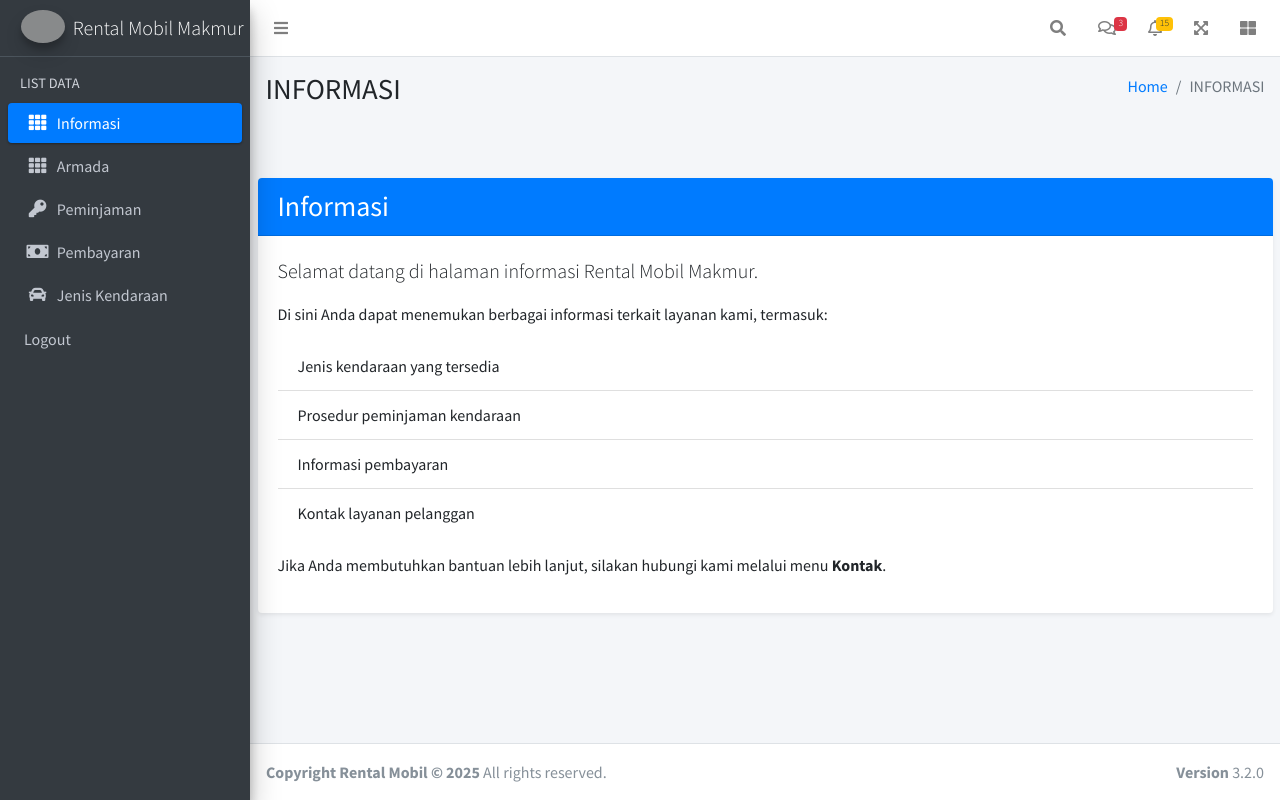
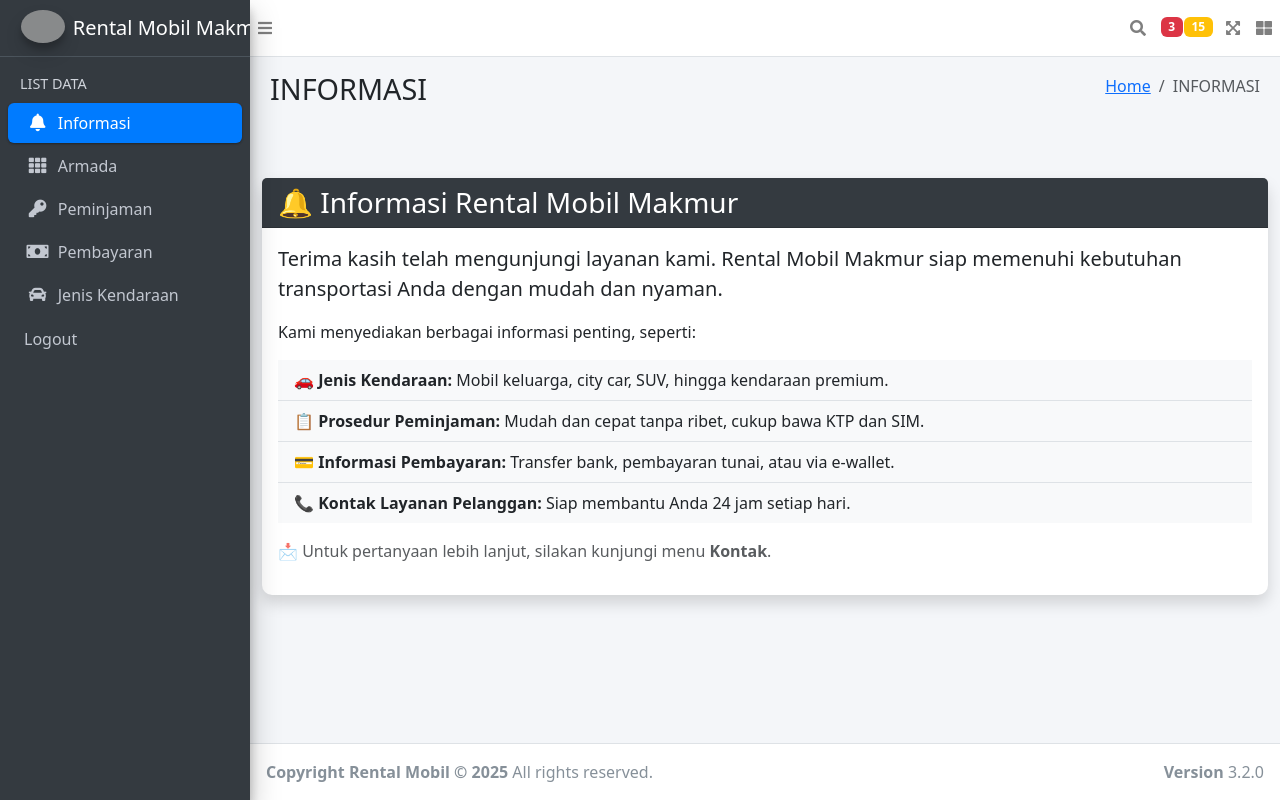
Before and after one commit to zainabaznur/rental_mobil, a PHP site: page /index.php?url=informasi in a window 1280 px wide. Run offline with PHP 8.4, Linux system fonts and the light colour scheme; the visitor is signed in with stand-in values (Sample User, id 1); some libraries are stand-ins or nearby versions; grey boxes are pictures that could not be loaded.

Commit message:
update logo informasi

```diff
--- a/Layouts/navbar.php
+++ b/Layouts/navbar.php
@@ -169,7 +169,7 @@
                 <li class="nav-header">LIST DATA</li>
                 <li class="nav-item">
                     <a href="./?url=informasi" class="nav-link <?php echo $activeUrl === 'informasi' ? 'active' : ''; ?>">
-                    <i class="nav-icon fas fa-th"></i> <!-- Icon for Periksa -->
+                    <i class="nav-icon fas fa-bell"></i> <!-- Icon for Periksa -->
                         <p>Informasi</p>
                     </a>
                 </li>
--- a/views/informasi.php
+++ b/views/informasi.php
@@ -1,19 +1,48 @@
 <!-- filepath: c:\xampp\htdocs\rental_mobil\views\informasi.php -->
-<div class="container mt-5">
-    <div class="card shadow-sm">
-        <div class="card-header bg-primary text-white">
-            <h3 class="mb-0">Informasi</h3>
-        </div>
-        <div class="card-body">
-            <p class="lead">Selamat datang di halaman informasi Rental Mobil Makmur.</p>
-            <p>Di sini Anda dapat menemukan berbagai informasi terkait layanan kami, termasuk:</p>
-            <ul class="list-group list-group-flush">
-                <li class="list-group-item">Jenis kendaraan yang tersedia</li>
-                <li class="list-group-item">Prosedur peminjaman kendaraan</li>
-                <li class="list-group-item">Informasi pembayaran</li>
-                <li class="list-group-item">Kontak layanan pelanggan</li>
-            </ul>
-            <p class="mt-3">Jika Anda membutuhkan bantuan lebih lanjut, silakan hubungi kami melalui menu <strong>Kontak</strong>.</p>
+<!DOCTYPE html>
+<html lang="id">
+<head>
+    <meta charset="UTF-8">
+    <meta name="viewport" content="width=device-width, initial-scale=1.0">
+    <title>Informasi Rental Mobil Makmur</title>
+    <link href="https://cdn.jsdelivr.net/npm/bootstrap@5.3.0/dist/css/bootstrap.min.css" rel="stylesheet">
+    <style>
+        body {
+            background-color: #f0f0f0; /* Abu-abu terang */
+        }
+        .card {
+            border: none;
+            border-radius: 10px;
+        }
+        .card-header {
+            background: #343a40 !important; /* Abu-abu gelap */
+        }
+        .list-group-item {
+            background-color: #f8f9fa;
+        }
+        .lead {
+            font-weight: 500;
+        }
+    </style>
+</head>
+<body>
+    <div class="container mt-5 mb-5">
+        <div class="card shadow">
+            <div class="card-header text-white">
+                <h3 class="mb-0">🔔 Informasi Rental Mobil Makmur</h3>
+            </div>
+            <div class="card-body">
+                <p class="lead">Terima kasih telah mengunjungi layanan kami. Rental Mobil Makmur siap memenuhi kebutuhan transportasi Anda dengan mudah dan nyaman.</p>
+                <p>Kami menyediakan berbagai informasi penting, seperti:</p>
+                <ul class="list-group list-group-flush mb-3">
+                    <li class="list-group-item">🚗 <strong>Jenis Kendaraan:</strong> Mobil keluarga, city car, SUV, hingga kendaraan premium.</li>
+                    <li class="list-group-item">📋 <strong>Prosedur Peminjaman:</strong> Mudah dan cepat tanpa ribet, cukup bawa KTP dan SIM.</li>
+                    <li class="list-group-item">💳 <strong>Informasi Pembayaran:</strong> Transfer bank, pembayaran tunai, atau via e-wallet.</li>
+                    <li class="list-group-item">📞 <strong>Kontak Layanan Pelanggan:</strong> Siap membantu Anda 24 jam setiap hari.</li>
+                </ul>
+                <p class="text-muted">📩 Untuk pertanyaan lebih lanjut, silakan kunjungi menu <strong>Kontak</strong>.</p>
+            </div>
         </div>
     </div>
-</div>
+</body>
+</html>
```
